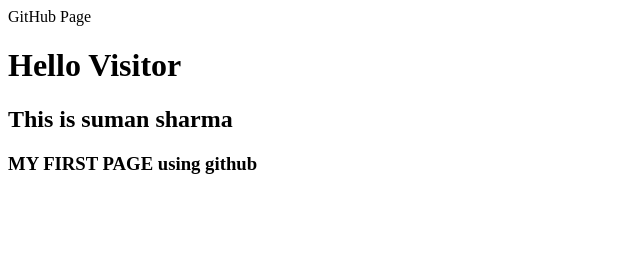
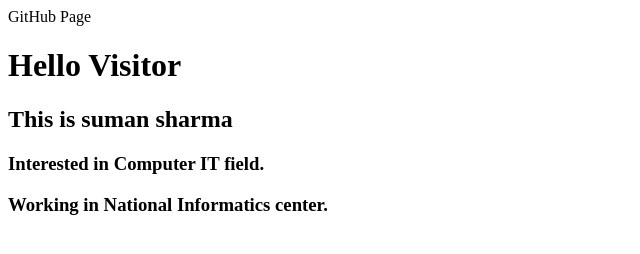
Before and after one commit to sumansharma911/sumansharma911.github.io, a plain HTML site: page index.html in a window 1280 px wide. Shown: the whole page, without its empty margins (0-640 px from the left). Drawn offline with Linux system fonts and the light colour scheme.

Commit message:
data added

```diff
--- a/index.html
+++ b/index.html
@@ -6,7 +6,10 @@
         <h1>Hello Visitor</h1>
         <h2>This is suman sharma</h2>
         <h3>
-            MY FIRST PAGE using github
+            Interested in Computer IT field.
+        </h3>
+        <h3>
+            Working in National Informatics center.
         </h3>
     </body>
 </html>
```
